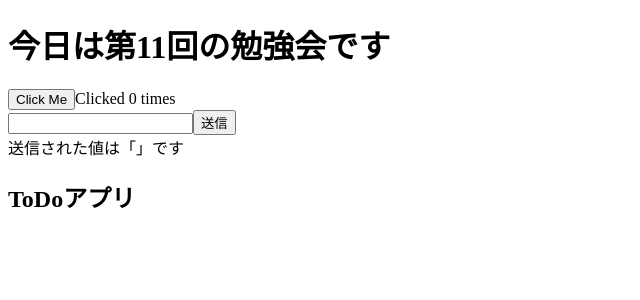
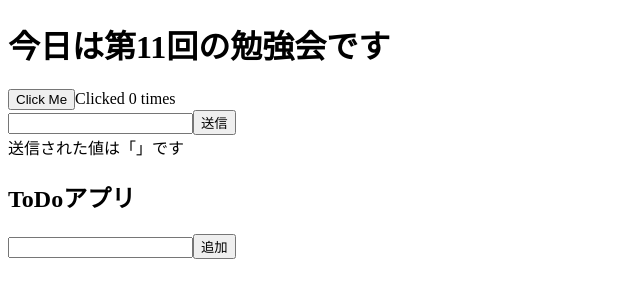
Before and after one commit to Happa8/react-exsample, a React (Create React App) app: page / in a window 1280 px wide. Shown: the top 300 px of the page, without its empty margins (0-640 px from the left). Built offline with nearby package versions, Linux system fonts and the light colour scheme.

Commit message:
add newtodo component

```diff
--- /dev/null
+++ b/src/components/NewTodo.tsx
@@ -0,0 +1,37 @@
+import { VFC, useState, FormEvent } from "react"
+import { Todo as TodoType } from "../lib/todo"
+
+type Props = {
+	onAdd: (title: TodoType["title"]) => void
+}
+
+const NewTodo: VFC<Props> = (props) => {
+	const [inputText, setInputText] = useState<string>("")
+
+	const handleSubmit = (event: FormEvent<HTMLFormElement>) => {
+		event.preventDefault()
+
+		if (inputText === "") {
+			return
+		}
+
+		props.onAdd(inputText)
+		setInputText("")
+	}
+
+	return (
+		<form onSubmit={handleSubmit}>
+			<input
+				type="text"
+				value={inputText}
+				onChange={(event) => {
+					setInputText(event.currentTarget.value)
+					console.log(inputText)
+				}}
+			/>
+			<button type="submit">追加</button>
+		</form>
+	)
+}
+
+export default NewTodo
--- a/src/components/Todo.tsx
+++ b/src/components/Todo.tsx
@@ -1,5 +1,6 @@
 import { VFC, useState } from "react"
 import { Todo as TodoType } from "../lib/todo"
+import NewTodo from "./NewTodo"
 
 const Todo: VFC = () => {
 	const [todoList, setTodoList] = useState<TodoType[]>([])
@@ -40,6 +41,7 @@ const Todo: VFC = () => {
 	return (
 		<div>
 			<h2>ToDoアプリ</h2>
+			<NewTodo onAdd={addTodo} />
 		</div>
 	)
 }
```
